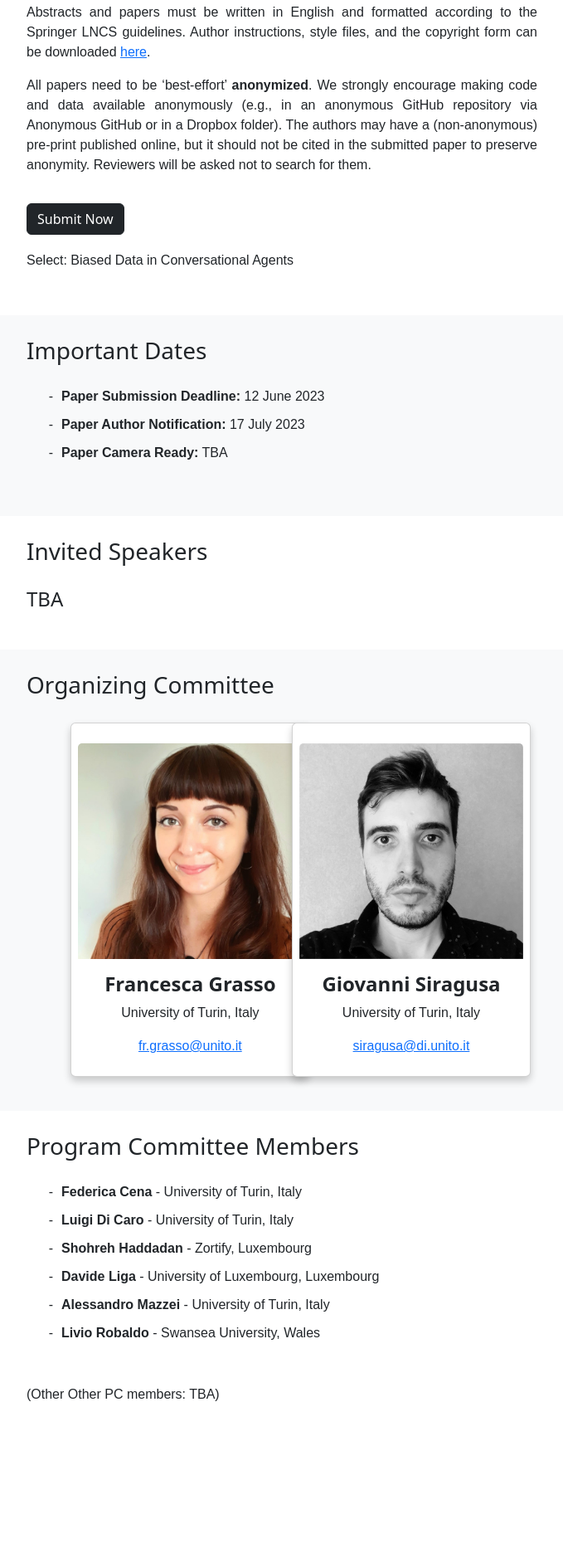
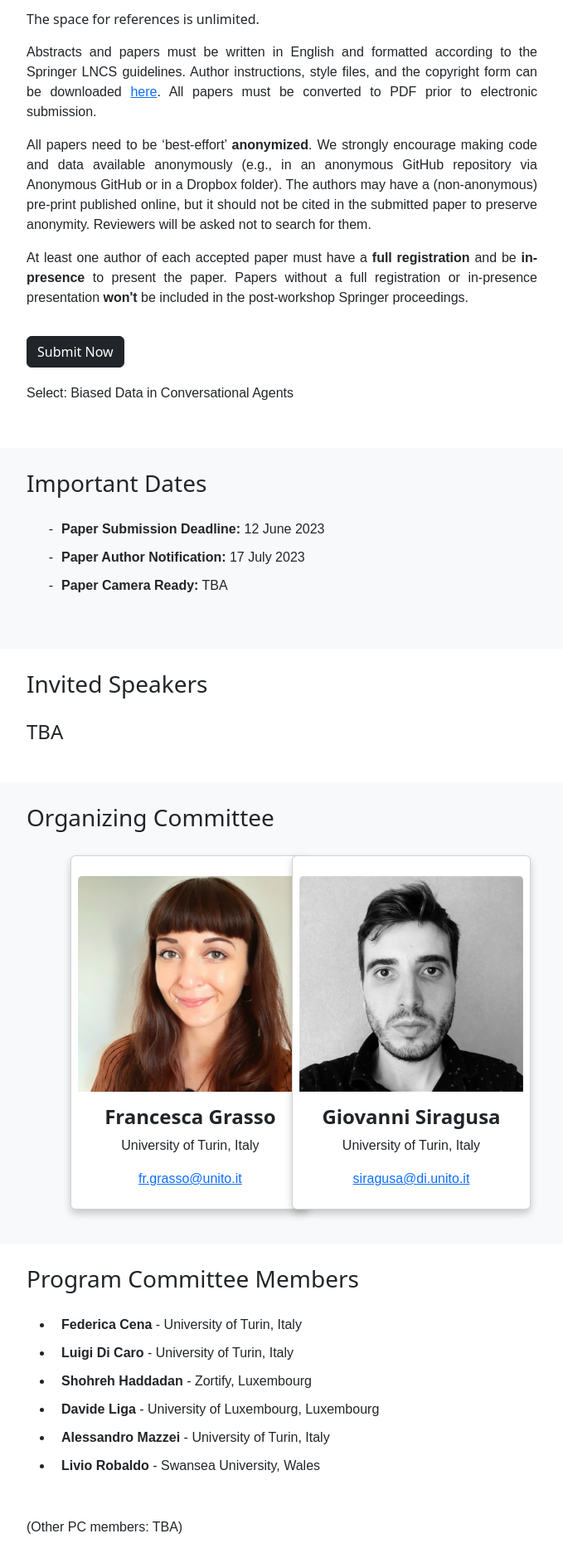
Before and after one commit to GioSira/GioSira.github.io, a plain HTML site: page index.html in a window 1280 px wide. Shown: the part 1966-3838 px from the top of the page at 83% size, without its empty margins (300-979 px from the left). Before the commit the page ends 3713 px from the top, so only its background shows below. Drawn offline with Linux system fonts and the light colour scheme.

Commit message:
updated text and pc member list

```diff
--- a/index.html
+++ b/index.html
@@ -82,6 +82,8 @@
 
                 <h4>Workshop Objectives</h4>
 
+                <br/>
+
                 <p>
                     The aim of this workshop is to address the challenges posed by biased data in both
                     Machine Learning and society. We invite researchers to compare different
@@ -159,20 +161,27 @@
             <div class="col-lg-3"></div>
             <div class="col-lg-6">
                 <h3>Submission Instructions</h3>
+
                 <p>
+                    Authors are invited to submit original, previously unpublished research papers.
+                    <br/>
                     We encourage the submission of:
                     <ul>
                         <li> <b>extended abstracts:</b> 2 pages,</li>
                         <li> <b>short papers:</b> between 5 to 7 pages, </li>
                         <li> <b>regular papers:</b> between 8 to 14 pages.</li>
                     </ul>
-                    The space for references is unlimited.
+                    The space for references is unlimited. <br/>
                 </p>
+
                 <p>
                     Abstracts and papers must be written in English and formatted according to the Springer LNCS guidelines.
                     Author instructions, style files, and the copyright form can be downloaded
-                    <a href="http://www.springer.com/gp/computer-science/lncs/conference-proceedings-guidelines">here</a>.
+                    <a href="http://www.springer.com/gp/computer-science/lncs/conference-proceedings-guidelines"
+                            target="_blank" rel="noopener noreferrer">here</a>.
+                    All papers must be converted to PDF prior to electronic submission.
                 </p>
+
                 <p>
                     All papers need to be ‘best-effort’ <b>anonymized</b>.
                     We strongly encourage making code and data available anonymously
@@ -182,7 +191,13 @@
                     Reviewers will be asked not to search for them.
                 </p>
 
-                <a href="https://cmt3.research.microsoft.com/ECMLPKDDworkshop2023">
+                <p>
+                    At least one author of each accepted paper must have a <b>full registration</b> and be <b>in-presence</b>
+                    to present the paper. Papers without a full registration or in-presence presentation
+                    <b>won't</b> be included in the post-workshop Springer proceedings.
+                </p>
+
+                <a href="https://cmt3.research.microsoft.com/ECMLPKDDworkshop2023" target="_blank" rel="noopener noreferrer">
                     <button type="button" class="btn btn-dark">Submit Now</button>
                 </a>
 
@@ -297,7 +312,7 @@
             <div class="col-lg-3"></div>
             <div class="col-lg-6">
                 <h3>Program Committee Members</h3>
-                <ul>
+                <ul id="pc">
                      <li>
                         <b>Federica Cena</b> - University of Turin, Italy
                     </li>
@@ -319,7 +334,7 @@
                 </ul>
                 <br/>
                 <p>
-                  (Other Other PC members: TBA)
+                  (Other PC members: TBA)
                 </p>
             </div>
             <div class="col-lg-3"></div>
--- a/webstyle.css
+++ b/webstyle.css
@@ -62,3 +62,5 @@ img {
 .card-text {
     text-align: center;
 }
+
+ul#pc { list-style-type: disc; }
```
